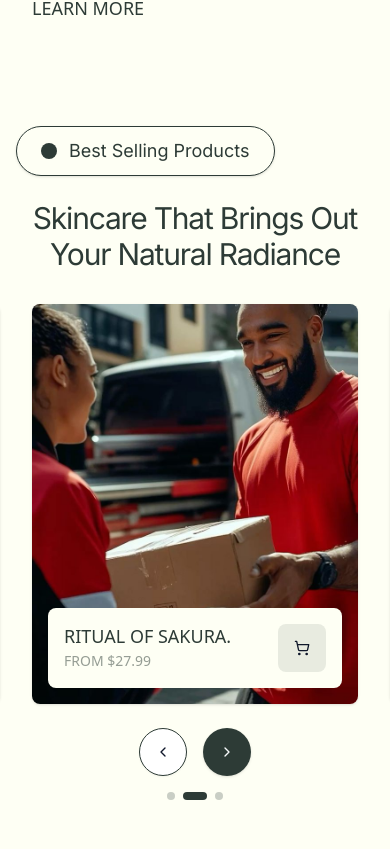
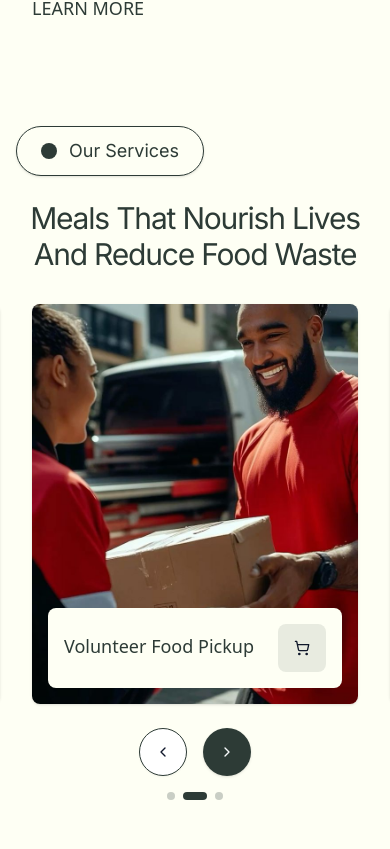
Before and after one commit to bhanu-3333/food-donation-platform, a React (Vite) app in the folder Frontend/: page / in a window 390 px wide. Shown: the part 3335-4184 px from the top of the page. Built offline with nearby package versions, Linux system fonts and the light colour scheme.

Commit message:
home page completed

```diff
--- a/Frontend/src/screens/Desktop/Desktop.tsx
+++ b/Frontend/src/screens/Desktop/Desktop.tsx
@@ -14,16 +14,16 @@ import { Button } from "../../components/ui/button";
 import { LoadingScreen } from "../../components/animations/LoadingScreen";
 import { TextReveal } from "../../components/animations/TextReveal";
 import { ProductCarousel } from "../../components/animations/ProductCarousel";
-import { ProductFilter } from "../../components/animations/ProductFilter";
 import { AnimatedFAQ } from "../../components/animations/AnimatedFAQ";
 
 import p1 from "../../assets/p1.jpeg";
 import p2 from "../../assets/p2.jpeg";
-import p3 from "../../assets/p3.jpg";
+import p3 from "../../assets/p3.jpeg";
 import p4 from "../../assets/p4.jpeg";
 import p5 from "../../assets/p5.jpeg";
-import p6 from "../../assets/p6.jpeg";
-import model from "../../assets/model.jpg";
+import p6 from "../../assets/p6.jpg";
+import p7 from "../../assets/p7.jpg";
+import model from "../../assets/model.jpeg";
 
 export const Desktop = (): JSX.Element => {
   const [isLoading, setIsLoading] = useState(true);
@@ -65,63 +65,59 @@ const navItems = [
   const products = [
 {
   id: 1,
-      name: "ALYA SKIN CLEANSER.",
-      price: "FROM $29.99",
+  name: "Leftover Food Donation",
   image: p3,
-      category: "CLEANSING",
+  category: "HOTEL CONTRIBUTIONS",
 },
 {
   id: 2,
-      name: "RITUAL OF SAKURA.",
-      price: "FROM $27.99",
+  name: "Volunteer Food Pickup",
   image: p4,
-      category: "NEW ARRIVAL",
+  category: "COMMUNITY SERVICE",
 },
 {
   id: 3,
-      name: "THE BODY LOTION.",
-      price: "FROM $19.99",
+  name: "Meals Delivered with Care",
   image: p5,
-      category: "ANTI AGING",
+  category: "TRUST & TRANSPARENCY",
 },
+
+
   ];
 
-  // Filter categories
-  const categories = ["NEW ARRIVAL", "CLEANSING", "ACNE FIGHTER", "ANTI AGING"];
 
-  // Filter products based on active category
-  const filteredProducts = products.filter((product) =>
-    activeCategory === "NEW ARRIVAL"
-      ? true
-      : product.category === activeCategory
-  );
 
   // FAQ data
   const faqs = [
   {
-      question: "Are your products cruelty-free?",
+    question: "What is this platform about?",
     answer:
-        "Absolutely! All our products are cruelty-free, and most are vegan. Check individual product details for specifics.",
+      "Our platform helps restaurants and NGOs/volunteers share leftover food safely with people in need — reducing food waste and hunger.",
   },
   {
-      question: "Are your products safe for sensitive skin?",
+    question: "How can a restaurant donate food?",
     answer:
-        "Yes, our products are formulated with gentle, natural ingredients that are suitable for sensitive skin. We recommend doing a patch test before first use.",
+      "Restaurants sign up, post details about leftover food, and share their live location. Verified volunteers can then see the posts and come to pick it up.",
   },
   {
-      question: "What's your return policy?",
+    question: "Who can become a volunteer?",
     answer:
-        "We offer a 30-day return policy for unopened products. If you're not satisfied with your purchase, please contact our customer service team.",
+      "Only verified NGO members or individuals approved by registered organizations can volunteer. This keeps the process safe and trustworthy.",
   },
   {
-      question: "Do you ship internationally?",
+    question: "How do you verify NGOs and volunteers?",
     answer:
-        "Yes, we ship worldwide! Shipping costs and delivery times vary by location. Free shipping is available for orders over $50 within the US.",
+      "We check NGO registration certificates and issue digital ID badges with QR codes. Restaurants can scan these before handing over food.",
   },
   {
-      question: "How do I choose the right product?",
+    question: "Is there any cost to use the platform?",
     answer:
-        "Our skincare quiz can help you find the perfect products for your skin type and concerns. You can also consult with our skincare experts via chat or email.",
+      "Nope! The platform is completely free for both restaurants and volunteers.",
+  },
+  {
+    question: "What happens after a volunteer picks up the food?",
+    answer:
+      "The volunteer marks the pickup as 'Completed.' The system logs it in your history and updates your impact statistics.",
   },
   ];
 
@@ -429,15 +425,15 @@ Together, we fight food waste and feed communities, one meal at a time.
               <Badge className="bg-[#fefff4] text-[#2d3b36] rounded-[100px] border border-solid border-[#2d3b36] h-[50px] md:h-[60px] px-6 md:px-[58px] flex items-center w-fit">
                 <div className="w-4 md:w-5 h-4 md:h-5 rounded-[10px] bg-[#2d3b36] mr-3 md:mr-4"></div>
                 <span className="[font-family:'Inter',Helvetica] font-normal text-lg md:text-xl whitespace-nowrap">
-                  Best Selling Products
+                  Our Services
                 </span>
               </Badge>
             </div>
 
             <h2 className="text-center [font-family:'Inter',Helvetica] font-normal text-[#2d3b36] text-3xl md:text-5xl lg:text-6xl tracking-[-1.20px] leading-[normal] mb-8 md:mb-[60px]">
-              Skincare That Brings Out
+               Meals That Nourish Lives
               <br />
-              Your Natural Radiance
+              And Reduce Food Waste
             </h2>
 
             <ProductCarousel
@@ -456,45 +452,26 @@ Together, we fight food waste and feed communities, one meal at a time.
             />
             <div className="absolute bottom-0 left-0 w-full h-[300px] md:h-[400px] rounded-[30px] [background:linear-gradient(180deg,rgba(0,0,0,0)_0%,rgba(41,51,48,1)_100%)] flex flex-col items-center justify-end pb-8 md:pb-[80px] px-4">
               <h2 className="[font-family:'Inter',Helvetica] font-normal text-[#fefff4] text-3xl md:text-5xl lg:text-[80px] text-center tracking-[-1.60px] leading-[normal] mb-6 md:mb-8">
-                Feel Beautiful Inside and Out
+                Meals That Nourish Lives
                 <br />
-                with Every Product.
+                  And Reduce Food Waste
               </h2>
               <Button className="bg-[#fefff4] text-[#2d3b36] rounded-[100px] h-[50px] md:h-[60px] w-[160px] md:w-[180px] hover:bg-[#f0f7d4] transition-all duration-300 transform hover:scale-105">
                 <span className="[font-family:'Inter',Helvetica] font-normal text-lg md:text-xl">
-                  Shop Now
+                  REGISTER
                 </span>
               </Button>
             </div>
           </div>
 
-          {/* Product categories section with filter functionality */}
-          <div className="mt-24 md:mt-[200px] text-center">
-            <h2 className="[font-family:'Inter',Helvetica] font-normal text-[#2d3b36] text-3xl md:text-5xl lg:text-6xl text-center tracking-[-1.20px] leading-[normal] mb-8 md:mb-[60px]">
-              Feel Beautiful Inside and Out
-              <br />
-              with Every Product.
-            </h2>
 
-            <ProductFilter
-              categories={categories}
-              activeCategory={activeCategory}
-              onCategoryChange={setActiveCategory}
-            />
-
-            <ProductCarousel
-              products={filteredProducts}
-              className="mt-12 md:mt-[80px]"
-              showSliderControls={true}
-            />
-          </div>
 
           {/* FAQ and Support section */}
           <div className="mt-24 md:mt-[200px] flex flex-col lg:flex-row gap-8 lg:gap-[150px] ">
             <div className="w-full lg:w-1/2 h-[400px] md:h-[600px] lg:h-[900px] relative rounded-lg lg:rounded-none overflow-hidden md:pb-12 ">
   {/* Image behind badge */}
   <img
-    src={p5}
+    src={p7}
     alt="Product"
     className="w-full h-full object-cover rounded-2xl "
   />
@@ -524,9 +501,9 @@ Together, we fight food waste and feed communities, one meal at a time.
               <h2 className="[font-family:'Inter',Helvetica] font-normal text-[#2d3b36] text-3xl md:text-5xl lg:text-6xl tracking-[-1.20px] leading-[normal] mb-8 md:mb-[60px]">
                 Answers to Your
                 <br />
-                Skincare Questions, All
+                Food Donation Questions,
                 <br />
-                in One Place.
+                 All in One Place.
               </h2>
 
               <AnimatedFAQ faqs={faqs} />
@@ -539,9 +516,9 @@ Together, we fight food waste and feed communities, one meal at a time.
   <div className="flex flex-col md:flex-row justify-between mb-12 md:mb-[200px] space-y-8 md:space-y-0">
     <div>
       <h2 className="[font-family:'Inter',Helvetica] font-normal text-3xl md:text-5xl lg:text-6xl tracking-[-1.20px] leading-[normal]">
-                Join The Skincare
+        Join The Food-Sharing
         <br />
-                Community Now.
+        Community Today.
       </h2>
     </div>
     <div className="text-center md:text-right">
@@ -549,7 +526,7 @@ Together, we fight food waste and feed communities, one meal at a time.
         Get in Touch
       </h3>
       <p className="[font-family:'Inter',Helvetica] font-normal text-2xl md:text-4xl lg:text-6xl tracking-[-1.20px] leading-[normal] hover:text-[#eff5e1]/80 transition-colors cursor-pointer">
-                contact.skincare.com
+        support@ecomeal.org
       </p>
     </div>
   </div>
@@ -580,9 +557,10 @@ Together, we fight food waste and feed communities, one meal at a time.
   </div>
 
   <div className="absolute bottom-0 left-0 font-bold text-[#3d4b4680] text-[120px] md:text-[250px] lg:text-[420px] [font-family:'Inter',Helvetica] tracking-[0] leading-[normal] whitespace-nowrap pointer-events-none">
-            SKINCARE
+    ECOMEAL
   </div>
 </footer>
+
       </div>
     </div>
   );
```
Lines whose indentation alone changed are shown as unchanged.
